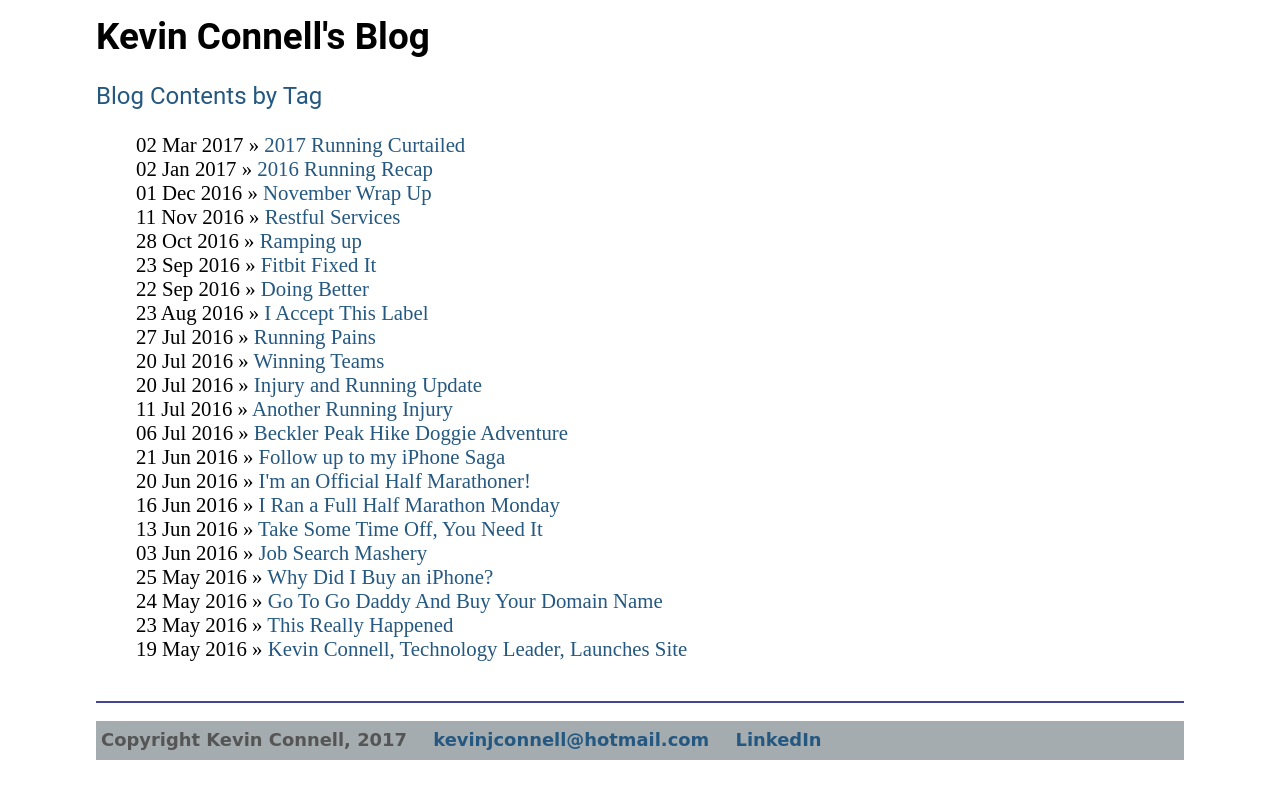
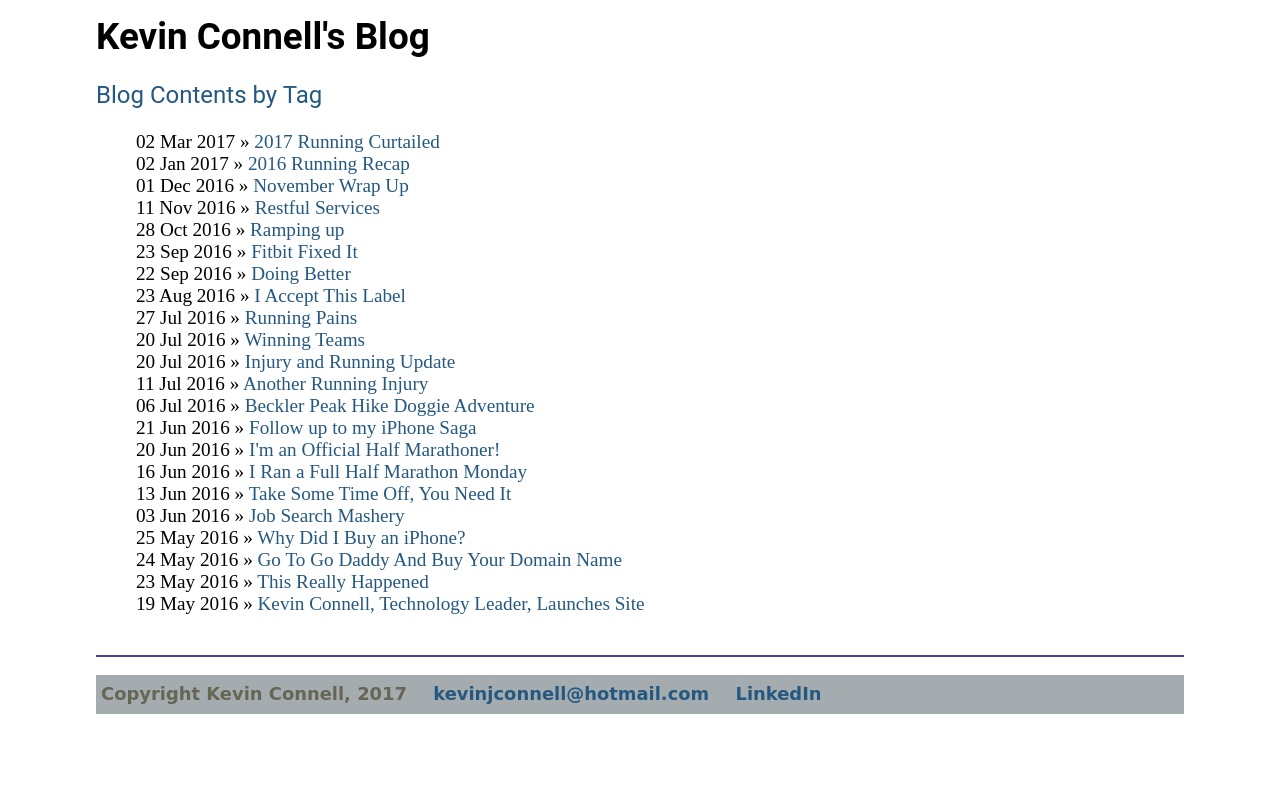
Before and after one commit to mo4dawg/mo4dawg.github.io, a Jekyll site: the page built from blog/index.html, in a window 1280 px wide. Shown: the part 391-1176 px from the top of the page. Built offline with Jekyll 4.4.1, drawn with Linux system fonts in a browser that asks for light colours; after the commit the page ends 1130 px from its top, so only the background shows below that.

Commit message:
Update home.css

```diff
--- a/css/home.css
+++ b/css/home.css
@@ -57,7 +57,7 @@
 }
 nav ul li, footer ul li {
     display: inline;
-    color: #555;
+    color: #665;
     margin-right: 20px;
 }
 
@@ -76,9 +76,9 @@
     font-family:'Roboto', 'Arial', 'Sans-Serif'
 }
 p {
-    font-size: 1.1em;
-    line-height: 1.1em;
-    color: #555555;
+    font-size: 1.0em;
+    line-height: 1.0em;
+    color: 666655;
     font-family:'Roboto', 'Arial', 'Sans-Serif'
 }
 table, th , td {
@@ -95,7 +95,7 @@
 
 ul.posts {
     margin: 20px auto 40px;
-    font-size: 1.3em;
+    font-size: 1.2em;
 }
 
 ul.posts li {
```
